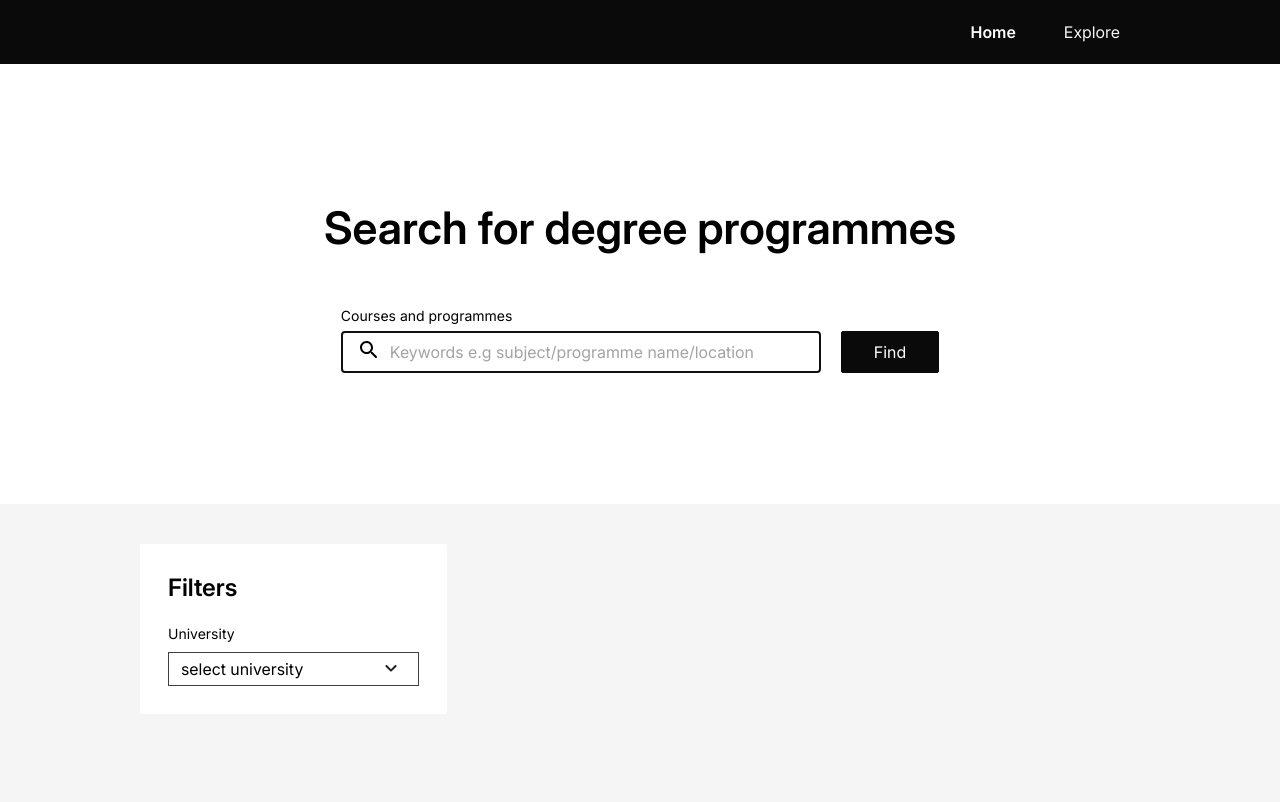
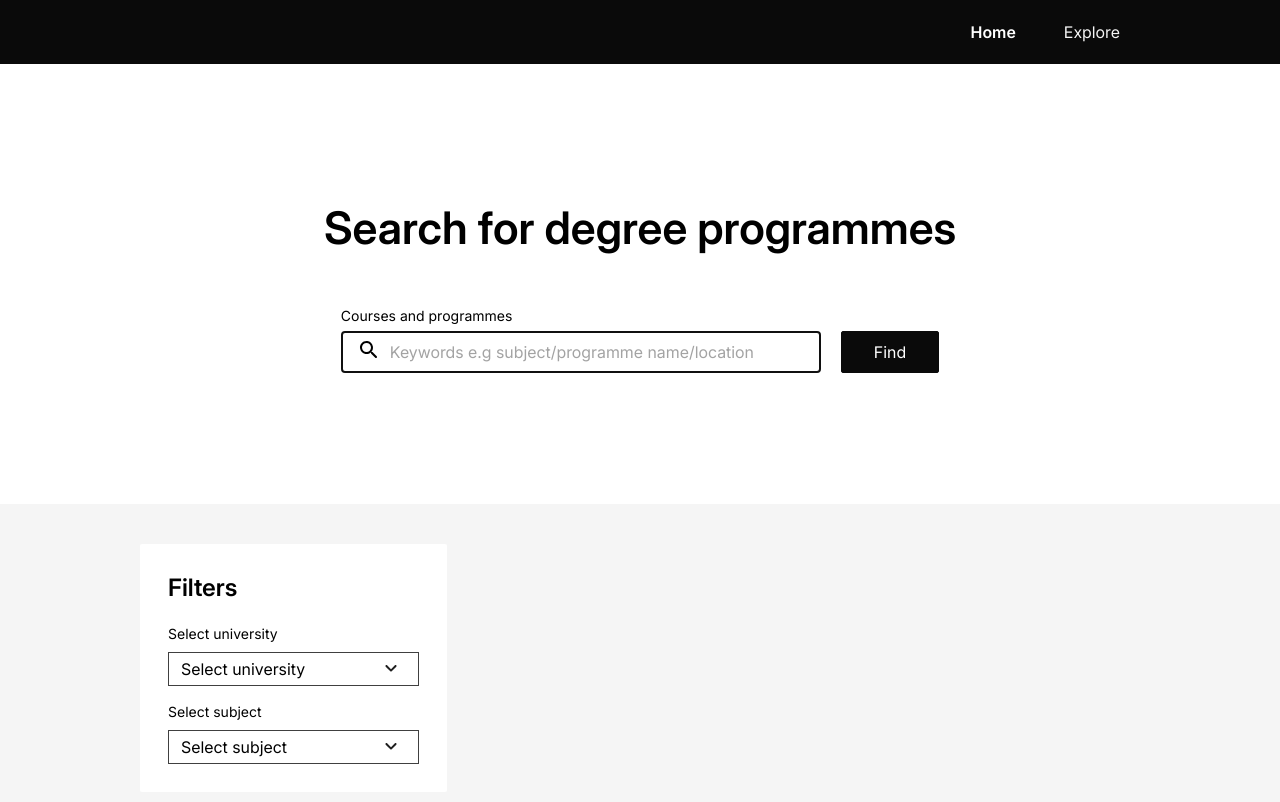
Before and after one commit to qkenn/findmycourse-react, a React (Vite) app: page / in a window 1280 px wide. Shown: the top 802 px of the page. Built offline with nearby package versions, Linux system fonts and the light colour scheme.

Commit message:
feat: filter by subjects

```diff
--- a/src/components/Filter.jsx
+++ b/src/components/Filter.jsx
@@ -3,13 +3,39 @@ import { ProgrammeContext } from '../pages/HomePage';
 
 export function Filter({ type, defaultOption, options }) {
   const [showFilter, setShowFilter] = useState(false);
-  const { filter, universityFilter, searchDB, programmes, resetFilters } =
-    useContext(ProgrammeContext);
+  const {
+    filterWithUniversities,
+    universityFilter,
+    searchDB,
+    programmes,
+    resetFilters,
+    filterWithSubjects,
+    subjectFilter,
+  } = useContext(ProgrammeContext);
   const [isResetSelected, setIsResetSelected] = useState(false);
+
+  let filter;
+  switch (type) {
+    case 'university':
+      filter = {
+        title: 'Unversity',
+        defaultFilterText: 'All Universities',
+        selected: (id) => universityFilter.includes(id),
+        filter: (id) => filterWithUniversities(id),
+      };
+      break;
+    case 'subject':
+      filter = {
+        title: 'Subject',
+        defaultFilterText: 'All Subjects',
+        selected: (id) => subjectFilter.includes(id),
+        filter: (id) => filterWithSubjects(id),
+      };
+  }
 
   return (
     <div className="relative">
-      <h4 className="text-sm">{type}</h4>
+      <h4 className="text-sm">{defaultOption}</h4>
       <button
         className="mt-2 block w-full border-[1px] border-neutral-700 px-3 py-1 text-start"
         onClick={() => setShowFilter(true)}
@@ -21,7 +47,7 @@ export function Filter({ type, defaultOption, options }) {
           <div className="fixed inset-0 z-10 flex items-center justify-center bg-neutral-700 bg-opacity-50 p-10">
             <div className="max-h-[85vh] max-w-[40rem] overflow-auto bg-white px-16 py-14">
               <div className="flex justify-between">
-                <h3 className="text-2xl font-semibold">{type}</h3>
+                <h3 className="text-2xl font-semibold">{filter.title}</h3>
                 <button onClick={() => setShowFilter(false)}>close</button>
               </div>
               <ul className="mt-5 flex flex-col divide-y">
@@ -33,16 +59,16 @@ export function Filter({ type, defaultOption, options }) {
                   }}
                   className={`cursor-pointer p-2 ${isResetSelected ? 'bg-neutral-100' : null}`}
                 >
-                  All Universities
+                  {type === 'university' ? 'All Universities' : 'All Subjects'}
                 </li>
                 {options.map((e) => (
                   <li
                     key={e.id}
                     value={e.name}
-                    className={`cursor-pointer p-2 ${universityFilter.includes(e.id) ? 'bg-neutral-100' : null}`}
+                    className={`cursor-pointer p-2 ${filter.selected(e.id) && 'bg-neutral-100'}`}
                     onClick={() => {
                       setIsResetSelected(false);
-                      filter('university', e.id);
+                      filter.filter(e.id);
                     }}
                   >
                     {e.name}
--- a/src/components/Filters.jsx
+++ b/src/components/Filters.jsx
@@ -13,18 +13,18 @@ export function Filters() {
 
       <div className="mt-5 flex flex-col gap-4">
         <Filter
-          type="University"
-          defaultOption="select university"
+          type="university"
+          defaultOption="Select university"
           filterHandler={filterByUniversity}
           options={universities}
         />
 
-        {/* <Filter
-          type="Subject"
-          defaultOption="All Subjects"
+        <Filter
+          type="subject"
+          defaultOption="Select subject"
           filterHandler={filterBySubject}
           options={subjects}
-        /> */}
+        />
       </div>
     </section>
   );
--- a/src/components/HomeProgrammes.jsx
+++ b/src/components/HomeProgrammes.jsx
@@ -8,7 +8,7 @@ export function HomeProgrammes() {
   const pagesCount =
     (programmes.count || 0) <= (programmes.pageSize || 8)
       ? 1
-      : Math.ceil(programmes.count || 0 / programmes.pageSize || 8);
+      : Math.ceil((programmes.count || 0) / (programmes.pageSize || 8));
 
   console.log(programmes.pageSize, programmes.count, pagesCount);
 
--- a/src/pages/HomePage.jsx
+++ b/src/pages/HomePage.jsx
@@ -41,16 +41,24 @@ export function HomePage() {
 
   console.log(universityFilter);
 
-  function filter(type, id) {
+  function filterWithUniversities(id) {
     const updatedUniversityIds = universityFilter.includes(id)
       ? universityFilter.filter((f) => f !== id)
       : [...universityFilter, id];
 
-    if (type === 'university') {
-      setUniversityFilter(updatedUniversityIds);
+    setUniversityFilter(updatedUniversityIds);
 
-      searchDB(programmes.query, 1, updatedUniversityIds);
-    }
+    searchDB(programmes.query, 1, updatedUniversityIds, subjectFilter);
+  }
+
+  function filterWithSubjects(id) {
+    const updatedSubjectIds = subjectFilter.includes(id)
+      ? subjectFilter.filter((f) => f !== id)
+      : [...subjectFilter, id];
+
+    setSubjectFilter(updatedSubjectIds);
+
+    searchDB(programmes.query, 1, universityFilter, updatedSubjectIds);
   }
 
   function handleSearch(e, q) {
@@ -59,12 +67,12 @@ export function HomePage() {
     searchDB(q);
   }
 
-  function searchDB(q, page = 1, university = []) {
+  function searchDB(q, page = 1, university = [], subject = []) {
     dispatch({ type: 'SEARCH_START' });
 
     fetch(
       'http://localhost:8080/api/search?' +
-        new URLSearchParams({ q, page, university }),
+        new URLSearchParams({ q, page, university, subject }),
       {
         mode: 'cors',
       }
@@ -100,9 +108,11 @@ export function HomePage() {
         value={{
           programmes,
           searchDB,
-          filter,
+          filterWithUniversities,
+          subjectFilter,
           universityFilter,
           resetFilters: () => setUniversityFilter([]),
+          filterWithSubjects,
         }}
       >
         <main className="my-10 px-5">
```
